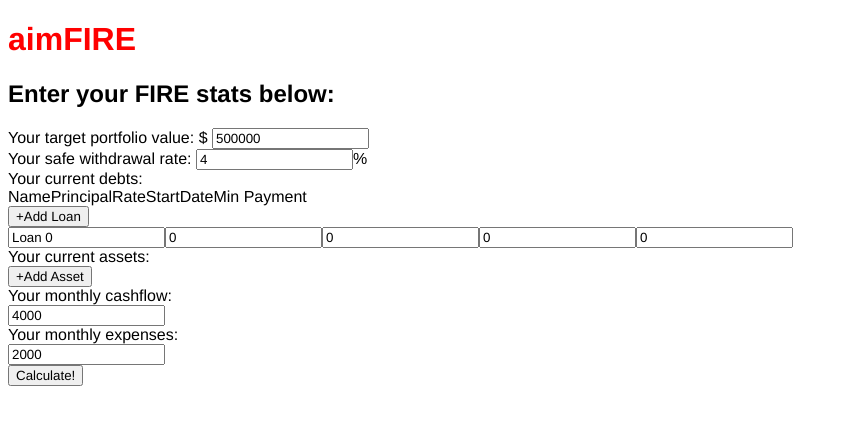
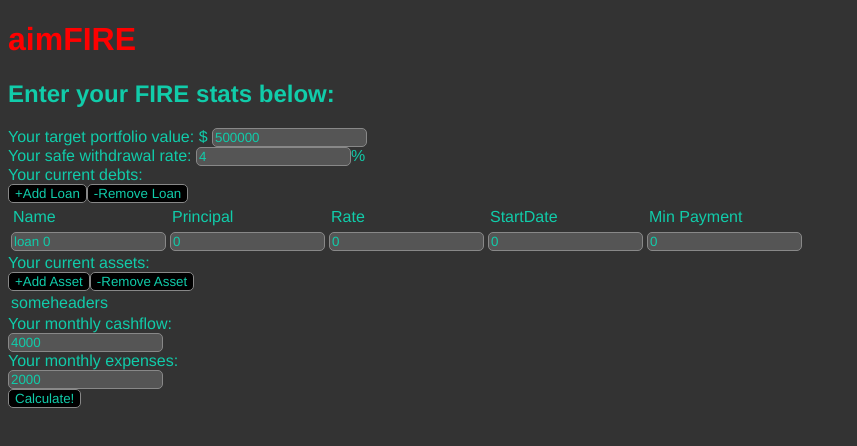
Before and after one commit to smarshall54/PersonalFinancier, a plain HTML site: page website/index.html in a window 1280 px wide. Both pictures are taken after a click on the button "+Add Loan". Shown: the whole page, without its empty margins (0-857 px from the left). Drawn offline with Linux system fonts and the light colour scheme.

Commit message:
updated site

```diff
--- a/website/index.html
+++ b/website/index.html
@@ -15,9 +15,13 @@
 		<div>Your target portfolio value: $
 		<input type="number" value=500000 id="targetValue" tag="userStats"> </div>
 		<div>Your safe withdrawal rate: <input type="number" value=4 id="safeWithdrawRate" tag="userStats">%</div>
-		<div id="loans" tag="userStats">Your current debts:
-			<div class="fieldLabel">Name </div><div class="fieldLabel">Principal </div><div class="fieldLabel">Rate </div><div class="fieldLabel">StartDate </div><div class="fieldLabel">Min Payment </div>
-
+		<div id="loan" tag="userStats">Your current debts:
+			<div><button id="addLoan">+Add Loan</button><button id="destroyLoan">-Remove Loan</button></div>
+			<!-- Table Headers -->
+			<table id="loanTable">
+				<tr>
+				<td><div class="fieldLabel">Name </div></td><td><div class="fieldLabel">Principal </div></td><td><div class="fieldLabel">Rate </div></td><td><div class="fieldLabel">StartDate </div></td><td><div class="fieldLabel">Min Payment </div></td>
+				</tr>
 				<!-- the follow is an example of a full loan input to be deleted later --
 				<div id="loan1">
 					<input type="text" value="Loan 1" id="loan1Name" tag="userStats">
@@ -28,12 +32,16 @@
 				</div>
 
 				!-- done w. example -->
-			<div><button id="addLoan">+Add Loan</button></div>
-
+			</table>
 		</div>
 
-		<div id="assets" tag="userStats">Your current assets:</div>
-			<div><button id="addAsset">+Add Asset</button></div>
+		<div id="asset" tag="userStats">Your current assets:
+			<div><button id="addAsset">+Add Asset</button><button id="destroyAsset">-Remove Asset</button></div>
+			<table id="assetTable">
+				<tr><td>someheaders</td></tr>
+				<!-- assets will get inserted here -->
+			</table>
+		</div>
 		<div id="cashflow" tag="userStats">Your monthly cashflow:</div>
 			<input type="number" value=4000 id="targetValue" tag="userStats">
 		<div id="expenses" tag="userStats">Your monthly expenses:</div>
--- a/website/scripts/index.js
+++ b/website/scripts/index.js
@@ -1,4 +1,10 @@
-	function finObj(type,name,target,startValue,rate,startDate,minPay,payDate){
+/*********************************************************************************************************
+*
+*		FINANCIAL OBJECT
+*
+**********************************************************************************************************/
+
+	function FinObj(type,name,target,startValue,rate,startDate,minPay,payDate){
 
 		//"asset", "withdrawal", "windfall"
 		this.type = "loan";
@@ -53,85 +59,218 @@
 		this.compound = function(){};
 	};
 
-function addLoanField(){
+/*********************************************************************************************************
+*
+*		DYNAMIC FORM MODIFICATION
+*
+**********************************************************************************************************/
+
+function addLoanField(balanceType){
 	// creates a new set of text fields for a user to enter loan parameters.
 
-	// simple test case
-	console.log("adding loan field");
-	//var $loanField = '<input type="text" value="Loan 1" id="loan1" class="userStats">';
-	//$('#loans').append($loanField);
 
-	// true code:
-	// must go through all previous loan elements and determine the number/id of current loan
-	// and then modify the DOM element string to have different values
-	// ------
-	var loanElem = document.getElementById('loans');
+	var nloans = 0;
+	var nassets = 0;
+	// input validation
+	// only 2 valid inputs: "loan" and "asset"
+	if (balanceType==='loan') {
+		var ntrack = nloans;
+		console.log('detected loan type')
 
-	// counts the # of direct child elements of 'loans' to know how many were already made
-	var nloans = 0;
-	for (var i=0; i<loanElem.childNodes.length;i++){
-		var node = loanElem.childNodes[i];
-		if (node.nodeType == Node.ELEMENT_NODE && node.nodeName == 'DIV' && node.id == 'loan'+nloans){
-			nloans++;
-		}
+	} else if (balanceType==='asset'){
+		var ntrack = nassets;
+		console.log('detected asset type')
+	} else {
+		console.log('choose loan or asset to add.')
+		return;
 	}
 
+	ntrack = countBalances(balanceType);
+
 	// names the new loan based on # of existing loans
-	var newLoanId = 'loan'+nloans;
-	var newLoanValue = 'Loan '+nloans;
+	var newLoanId = balanceType+ntrack;
+	var newLoanValue = balanceType+' '+ntrack;
 
 	// instead of this huge string, create a method under the finObj() called "createInputFields"
 	// 		will also need "destroyInputFields" and "readInputFields"
 	// function addLoanField should create a finObj that then creates its own fields and reads them in
-	var $loanFields = '<div id="'+newLoanId+'">'+'<input type="text" value="'+newLoanValue+'" id="'+newLoanId+'"Name" class="userStats"><input type="number" value=0 id="'+newLoanId+'Principal" class="userStats"><input type="number" value=0 id="'+newLoanId+'Rate" class="userStats"><input type="number" value=0 id="'+newLoanId+'Date" class="userStats"><input type="number" value=0 id="'+newLoanId+'MinPay" class="userStats"></div>';
+	var $loanFields = '<tr id="'+newLoanId+'"><div id="'+newLoanId+'">'+'<td><input type="text" value="'+newLoanValue+'" id="'+newLoanId+'"Name" class="userStats"></td><td><input type="number" value=0 id="'+newLoanId+'Principal" class="userStats"></td><td><input type="number" value=0 id="'+newLoanId+'Rate" class="userStats"></td><td><input type="number" value=0 id="'+newLoanId+'Date" class="userStats"></td><td><input type="number" value=0 id="'+newLoanId+'MinPay" class="userStats"></td></div></tr>';
 
+
+	$('#'+balanceType+'Table').append($loanFields);
+
+	if (balanceType=='loan') {
+		nloans = ntrack;
+
+	} else if (balanceType=='asset'){
+		nloans = ntrack;
+	} else {
+		console.log('choose loan or asset to add.')
+		return;
+	}
+
+};
+
+function destroyLoanField(balanceType){
+	// removes the last set of text fields created by the user
+
+	var nloans = 0;
+	var nassets = 0;
+	// input validation
+	// only 2 valid inputs: "loan" and "asset"
+	if (balanceType==='loan') {
+		var ntrack = nloans;
+		console.log('detected loan type')
+
+	} else if (balanceType==='asset'){
+		var ntrack = nassets;
+		console.log('detected asset type')
+	} else {
+		console.log('choose loan or asset to destroy.')
+		return;
+	}
+
+	ntrack = countBalances(balanceType);
+
+	ntrack--;
+
+	// names the new loan based on # of existing loans
+	var newLoanId = balanceType+ntrack;
+
+	$("table#"+balanceType+"Table tr#"+newLoanId+"").empty();
+	$("table#"+balanceType+"Table tr#"+newLoanId+"").remove();
+
+};
+
+/*********************************************************************************************************
+*
+*		SUBROUTINES
+*
+**********************************************************************************************************/
+
+function countBalances(balanceType){
+		// must go through all previous loan elements and determine the number/id of current loan
+		// and then modify the DOM element string to have different values
+
+		var ntrack = 0;
+		var loanElem = document.getElementById(balanceType+'Table').getElementsByTagName("tbody")[0];
+
+	// counts the # of direct child elements of 'balanceType' to know how many were already made
+	// FUNCTIONALIZE into "countBalances" since it is used here and in addLoanField()
+
+	for (var i=0; i<loanElem.childNodes.length;i++){
+		var node = loanElem.childNodes[i];
+		if (node.nodeType == Node.ELEMENT_NODE && node.nodeName == 'TR' && node.id == balanceType+ntrack){
+			ntrack++;
+		};
+	};
+
+	return ntrack;
+
+};
+
+function nameBalances(balanceType,ntrack){
+	// reads in all balances of type balanceType. ntrack tells how many of each type there are.
+	// returns [  ***************  ]
+
+	// generate array of loan names
 	// loan property field names
-	// Name
-	// Principal
-	// Rate
-	// Date
-	// MinPay
+	// Name // Principal // Rate // Date // MinPay
 	var propNames = ["Name","Principal","Rate","Date","MinPay"];
-
 
 	// make an array of all the loan field IDs so we can use it later
 	// to iterate over to collect all of the input values by ID
 	var loanFieldNames = [];
 	var loanFieldRow = [];
 
-	console.log("nloans = "+nloans);
-	for (var y = 0; y<=nloans; y++){
+	for (var y = 0; y<ntrack; y++){
 
-
+		console.log(y)
 		for (var x = 0; x<propNames.length; x++){
 
-			loanFieldRow[x] = newLoanId+propNames[x];
-		}
+			loanFieldRow[x] = balanceType+y+propNames[x];
 
+			// console.log(loanFieldRow[x]);
+		};
+		console.log('loanFieldRow');
+		console.log(loanFieldRow);
 		loanFieldNames[y] = loanFieldRow;
-	}
+		console.log(loanFieldNames[y]);
+	};
 
-	console.log(loanFieldNames[1]);
+	console.log('loanFieldNames');
+	console.log(loanFieldNames);
 
-
-	$('#loans').append($loanFields);
+	return loanFieldNames;
 
 };
 
-function destroyLoanField(){
-	// removes the last set of text fields created by the user
+/*********************************************************************************************************
+*
+*		FORM SUBMISSION
+*
+**********************************************************************************************************/
+
+function masterCalculate() {
+
+// first parse the form
+var userData = parseData();
+
+// calculate the results
+
+// draw the graph
 
 };
 
 function parseData(){
 	// reads in all of the data entered by the user
 	// and creates necessary financial objects
+	// Returns all of the user's Financial stats
 	console.log('parsing data...');
 	var userData = document.getElementsByTagName("div");
 	console.log(userData.length);
 
+	targetValue = document.getElementById("targetValue").value;
+	swr = document.getElementById("safeWithdrawRate").value;
+	console.log('target portfolio value = '+targetValue);
+
+	/*
+	// get all inputs on the page (tag userStats)
+
+	inputs = document.getElementsByTagName("userStats");
+
+	// iterate over all the elements
+
+	for (var i=0;i<inputs.length;i++){
+
+	};
+
+	*/
+
+	assets = nameBalances('asset',countBalances('asset'));
+	loans = nameBalances('loan',countBalances('loan'));
+
+	console.log('assets array');
+	console.log(assets);
+
+	userData = "boogity";
+	return userData;
+
 };
 
+function calcTimeseries(UserStats){
+	// takes a UserStats object as the input containing a user's complete financial info
+	// returns time-series data for user's networth vs. month
+	var networth = [1000, 2000, 3000, 4000, 5000];
+
+	return networth;
+};
+
+/*********************************************************************************************************
+*
+*		DOCUMENT ONLOAD
+*
+**********************************************************************************************************/
 
 $(document).ready(function(){
 
@@ -139,17 +278,25 @@ $(document).ready(function(){
 	$('h1').mouseover(function(){
 		$(this).fadeOut('slow');
 	});
-	$('div').mouseleave(function(){
+	$('h1').mouseleave(function(){
 		$(this).fadeIn('slow');
 	});
 
-	$('#addLoan').click(addLoanField);
 
-	$('#addAsset').click(addLoanField);
+	// need to wrap a function in an anonymous function
+	// if it has parameters, otherwise it will execute
+	// the function on page load!
+	$('#addLoan').click(function(){addLoanField('loan');});
 
-	$('#calculate').click(parseData);
+	$('#addAsset').click(function(){addLoanField('asset');});
 
-  var firstObj = new finObj();
+	$('#destroyLoan').click(function(){destroyLoanField('loan');});
+
+	$('#destroyAsset').click(function(){destroyLoanField('asset');});
+
+	$('#calculate').click(masterCalculate);
+
+  var firstObj = new FinObj();
   firstObj.name="betterName";
   console.log(firstObj.name);
 });
--- a/website/styles/index.css
+++ b/website/styles/index.css
@@ -1,5 +1,7 @@
 * {
 	font-family: Helvetica,sans-serif;
+	color: #11CCAA;
+	background-color: #333333;
 }
 
 h1 {
@@ -11,3 +13,15 @@ h1 {
 .fieldLabel {
 	display: table-cell;
 }
+
+input {
+	background-color: #555555;
+	border: 1px solid #888888;
+	border-radius: 5px;
+}
+
+button {
+	background-color: black;
+	border: 1px solid #888888;
+	border-radius: 5px;
+}
```
Also changed, not shown: 1 other file. Lines whose indentation alone changed are shown as unchanged.
